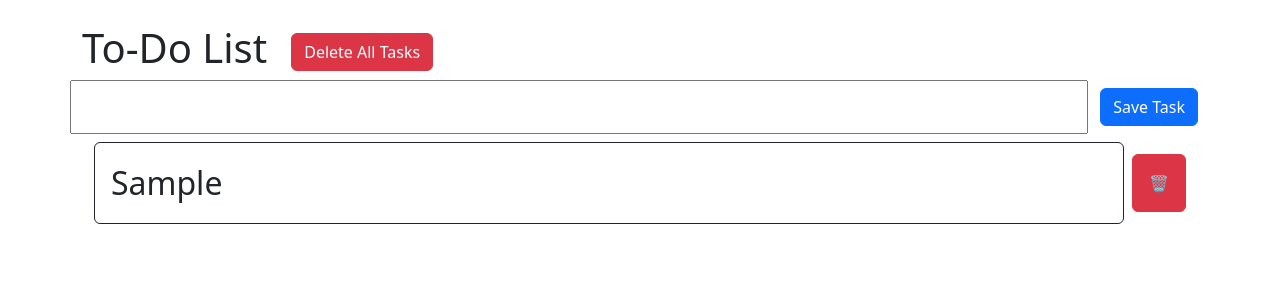
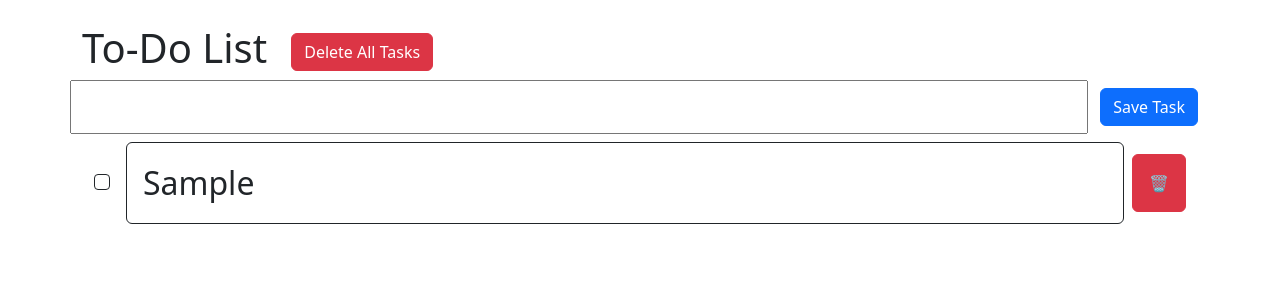
Before and after one commit to stanleyshi42/todo-list, an Angular app: page / in a window 1280 px wide. Both pictures are taken after typing "Sample" into the empty fields and a click on the button "Save Task". Shown: the top 300 px of the page. Built offline with nearby package versions, Linux system fonts and the light colour scheme.

Commit message:
added a checkbox to tasks

```diff
--- a/src/app/app.component.html
+++ b/src/app/app.component.html
@@ -22,6 +22,11 @@
   <!-- Create an element for each task; attaches an index number for the removeTask() function -->
   <div *ngFor="let task of tasks; index as i">
     <div class="row m-2">
+      <div class="col-auto g-2 m-0 align-self-center">
+        <div class="form-check">
+          <input class="form-check-input border border-dark" type="checkbox" />
+        </div>
+      </div>
       <div class="col g-2 m-0">
         <div class="lead border border-dark rounded p-3 fs-2">{{ task }}</div>
       </div>
```
